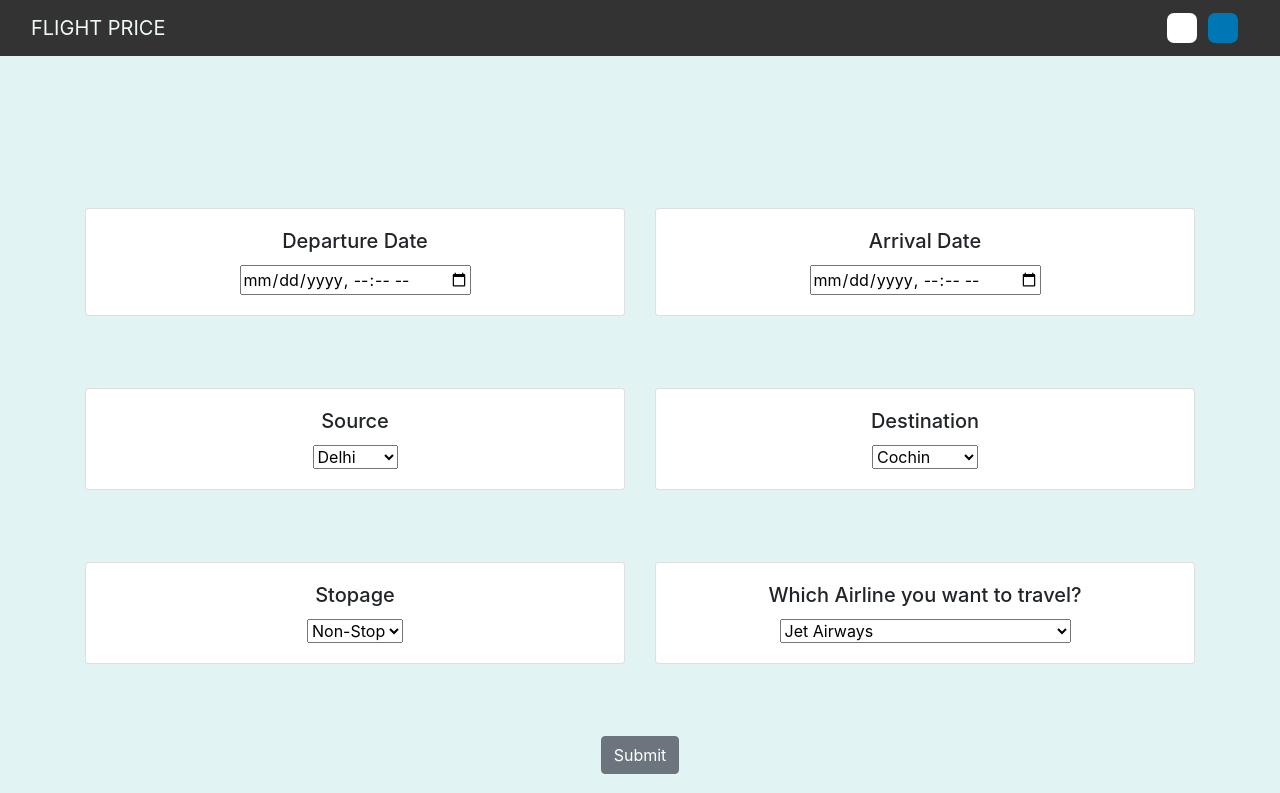
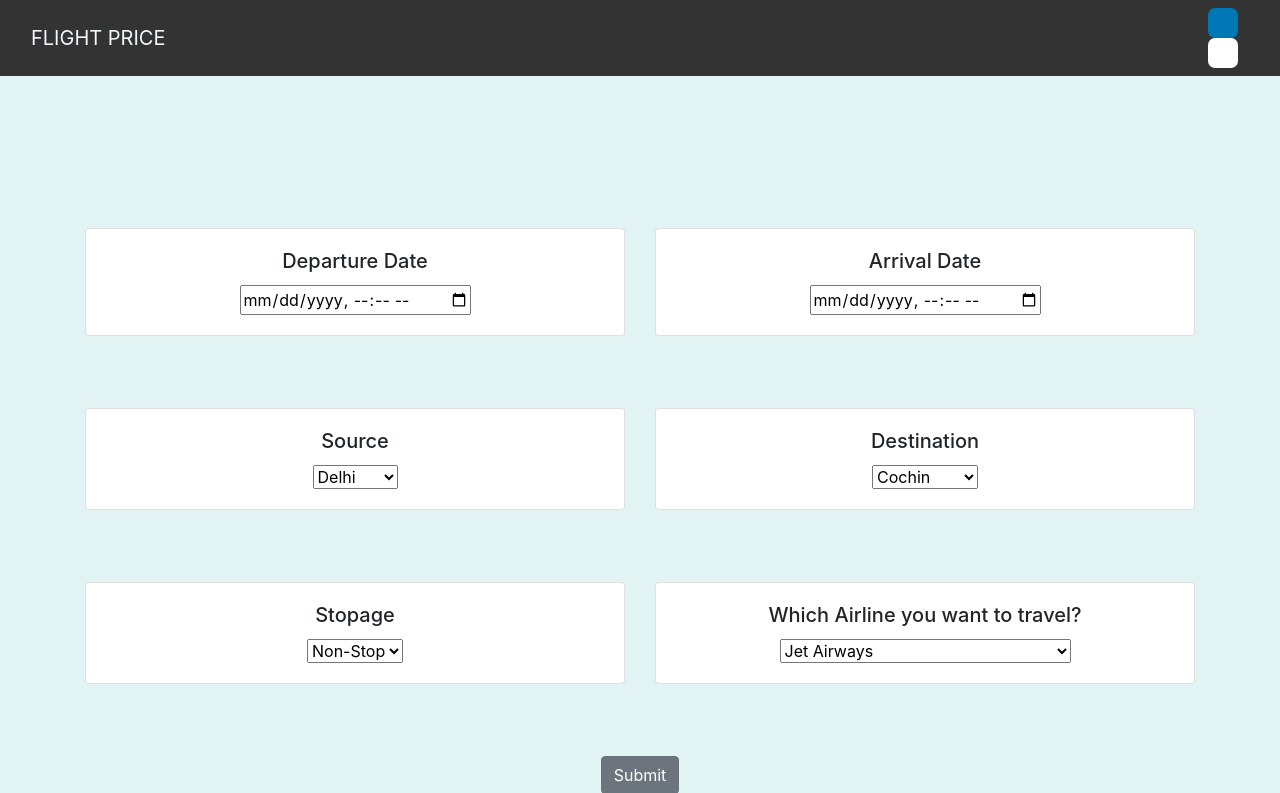
Before and after one commit to abdul-ameer/Flight-Fare-Prediction, a Flask app: page / in a window 1280 px wide. Shown: the top 793 px of the page. Run offline with Flask 2, Linux system fonts and the light colour scheme; parts of the project's set-up code (start-up, migrations or seed data) failed here and were passed over; some libraries are stand-ins or nearby versions.

Commit message:
initial commit

```diff
--- a/static/css/styles.css
+++ b/static/css/styles.css
@@ -44,3 +44,12 @@ ul {
 .social-linkedin {
     background-color: #0077B5
 }
+
+
+.social-icon i {
+    transition: 0.4s all
+}
+
+.social-icon:hover i {
+    transform: scale(1.1)
+}
--- a/templates/home.html
+++ b/templates/home.html
@@ -26,11 +26,14 @@
                 <a class="navbar-brand" href="/">FLIGHT PRICE</a>
             </div>
             <div class="d-flex flex-row-reverse bd-highlight">
-                <!-- <ul> -->
+                <ul class="nav navbar-nav ml-auto">
+                    <li>
                     <a href="https://linkedin.com/in/abdul-ameer" target="_blank"><span class="social-icon social-linkedin" ><i class="fa fa-linkedin"></i></span></a>
+                    </li>
+                    <li>
                     <a href="https://github.com/abdul-ameer/Flight-Fare-Prediction/tree/main" target="_blank"><span class="social-icon social-github" ><i class="fa fa-github"></i></span></a>
-
-                <!-- </ul> -->
+                    </li>
+                </ul>
             </div>
         </div>
     </nav>
```
